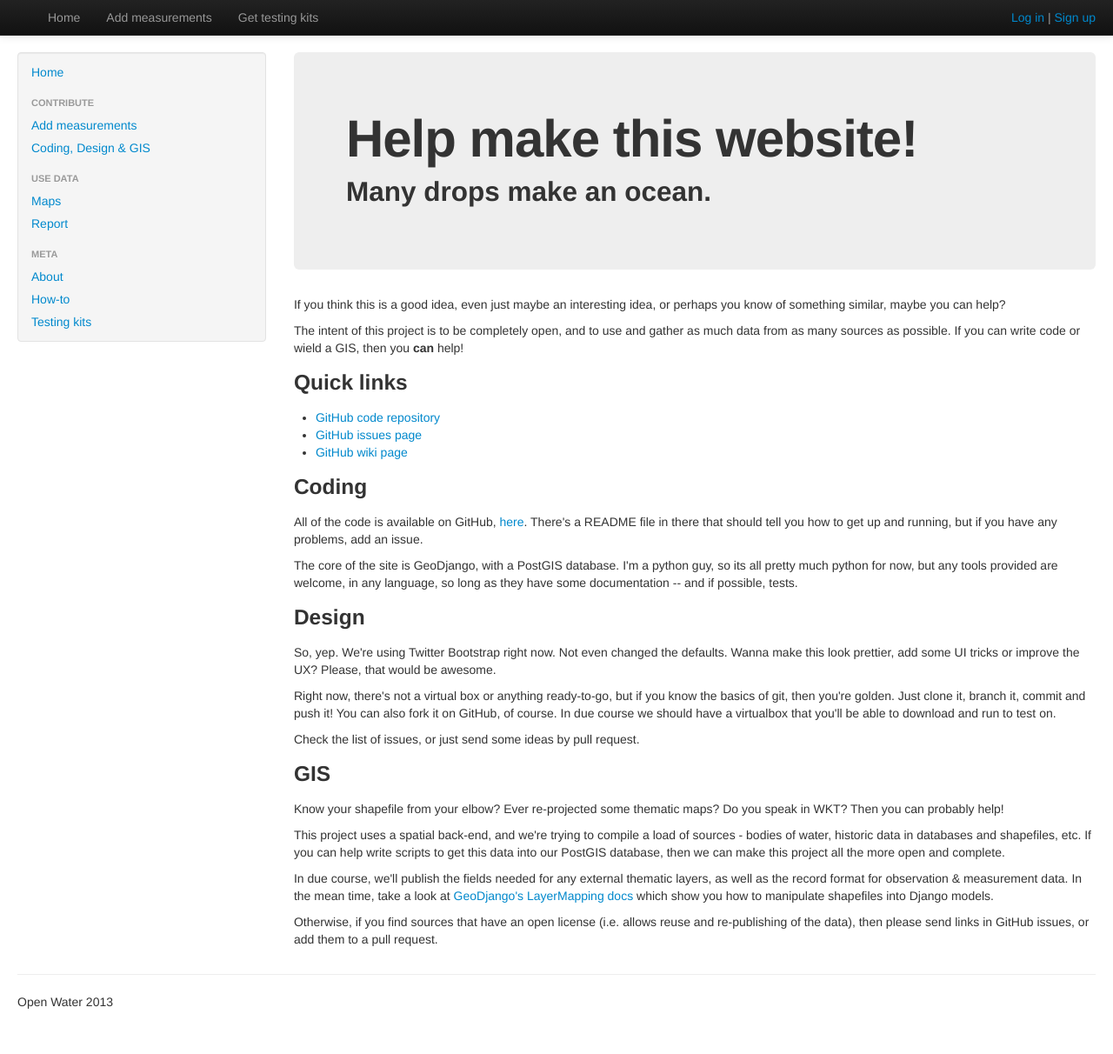
After one commit to openwater/h2o-really, a Django app: template openwater/templates/contributing.html in a window 1280 px wide. The commit adds this page. Shown: the whole page at 87% size. Run offline with Django 3.2, Linux system fonts and the light colour scheme; the template is opened without the code that fills it, so the values that code supplies are empty; some libraries are stand-ins or nearby versions.

Commit message:
added contributing page

```diff
--- a/openwater/templates/base.html
+++ b/openwater/templates/base.html
@@ -70,12 +70,13 @@
             {% with request.resolver_match.url_name as name %}
             <ul class="nav nav-list">
               <li{% if name == "home" %} class="active"{% endif %}>
-                <a href="#">Home</a></li>
+              <a href="{% url 'home' %}">Home</a></li>
               <li class="nav-header">Contribute</li>
               <li{% if name == "add-measurements" %} class="active"{% endif %}>
                 <a href="#">Add measurements</a></li>
-              <li{% if name == "write-code" %} class="active"{% endif %}>
-                <a href="#">Write code</a></li>
+              <li{% if name == "contribute-technical" %} class="active"{% endif %}>
+              <a href="{% url 'contribute-technical' %}">
+                  Coding, Design &amp; GIS</a></li>
               <li class="nav-header">Use data</li>
               <li{% if name == "maps" %} class="active"{% endif %}>
                 <a href="#">Maps</a></li>
--- /dev/null
+++ b/openwater/templates/contributing.html
@@ -0,0 +1,83 @@
+{% extends "base.html" %}
+{% block title %}Contributing | Code, Design &amp; GIS{% endblock %}
+{% block header %}
+    <h1>Help make this website!</h1>
+    <h2>Many drops make an ocean.</h2>
+{% endblock %}
+{% block content %}
+    <div class="span12">
+        <p>
+            If you think this is a good idea, even just maybe an interesting
+            idea, or perhaps you know of something similar, maybe you can help?
+        </p>
+        <p>
+            The intent of this project is to be completely open, and to use and
+            gather as much data from as many sources as possible. If you can
+            write code or wield a GIS, then you <strong>can</strong> help!
+        </p>
+        <h3>Quick links</h3>
+        <ul>
+            <li><a href="https://github.com/stringfellow/openwater/">
+                GitHub code repository</a></li>
+            <li><a href="https://github.com/stringfellow/openwater/issues">
+                GitHub issues page</a></li>
+            <li><a href="https://github.com/stringfellow/openwater/wiki">
+                GitHub wiki page</a></li>
+        </ul>
+        <h3>Coding</h3>
+        <p>
+            All of the code is available on GitHub,
+            <a href="http://github.com/stringfellow/openwater/">here</a>.
+            There's a README file in there that should tell you how to get up
+            and running, but if you have any problems, add an issue.
+        </p>
+        <p>
+            The core of the site is GeoDjango, with a PostGIS database. I'm a
+            python guy, so its all pretty much python for now, but any tools
+            provided are welcome, in any language, so long as they have some
+            documentation -- and if possible, tests.
+        </p>
+        <h3>Design</h3>
+        <p>
+            So, yep. We're using Twitter Bootstrap right now. Not even changed
+            the defaults. Wanna make this look prettier, add some UI tricks or
+            improve the UX? Please, that would be awesome.
+        </p>
+        <p>
+            Right now, there's not a virtual box or anything ready-to-go, but
+            if you know the basics of git, then you're golden. Just clone it,
+            branch it, commit and push it! You can also fork it on GitHub, of
+            course.
+            In due course we should have a virtualbox that you'll be able to
+            download and run to test on.
+        </p>
+        <p>
+            Check the list of issues, or just send some ideas by pull request.
+        </p>
+        <h3>GIS</h3>
+        <p>
+            Know your shapefile from your elbow? Ever re-projected some
+            thematic maps? Do you speak in WKT? Then you can probably help!
+        </p>
+        <p>
+            This project uses a spatial back-end, and we're trying to compile
+            a load of sources - bodies of water, historic data in databases and
+            shapefiles, etc. If you can help write scripts to get this data
+            into our PostGIS database, then we can make this project all the
+            more open and complete.
+        </p>
+        <p>
+            In due course, we'll publish the fields needed for any external
+            thematic layers, as well as the record format for observation &amp;
+            measurement data. In the mean time, take a look at
+            <a href="https://docs.djangoproject.com/en/dev/ref/contrib/gis/layermapping/">
+                GeoDjango's LayerMapping docs</a> which show you how to
+            manipulate shapefiles into Django models.
+        </p>
+        <p>
+            Otherwise, if you find sources that have an open license (i.e.
+            allows reuse and re-publishing of the data), then please send links
+            in GitHub issues, or add them to a pull request.
+        </p>
+    </div><!--/span-->
+{% endblock content %}
--- a/openwater/views.py
+++ b/openwater/views.py
@@ -1,7 +1,7 @@
 #!/usr/bin/env python
 # -*- coding: utf-8 -*-
 
-from  django.views.generic.base import TemplateView
+from django.views.generic.base import TemplateView
 
 
 class HomePageView(TemplateView):
```
Also changed, not shown: openwater/templates/context_processors.py (deleted, +0 -10 lines), openwater/urls.py (+5 -2 lines).
